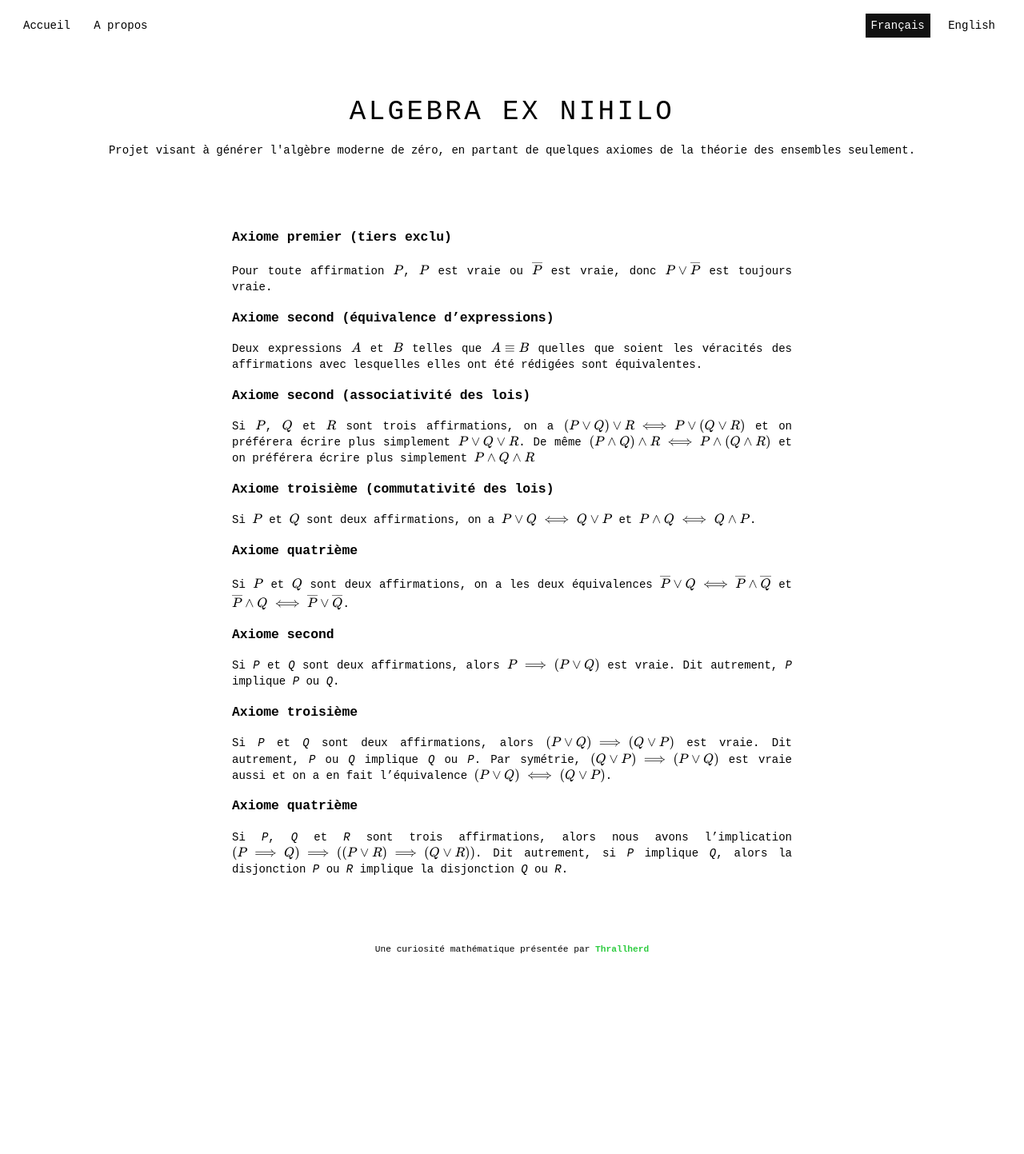
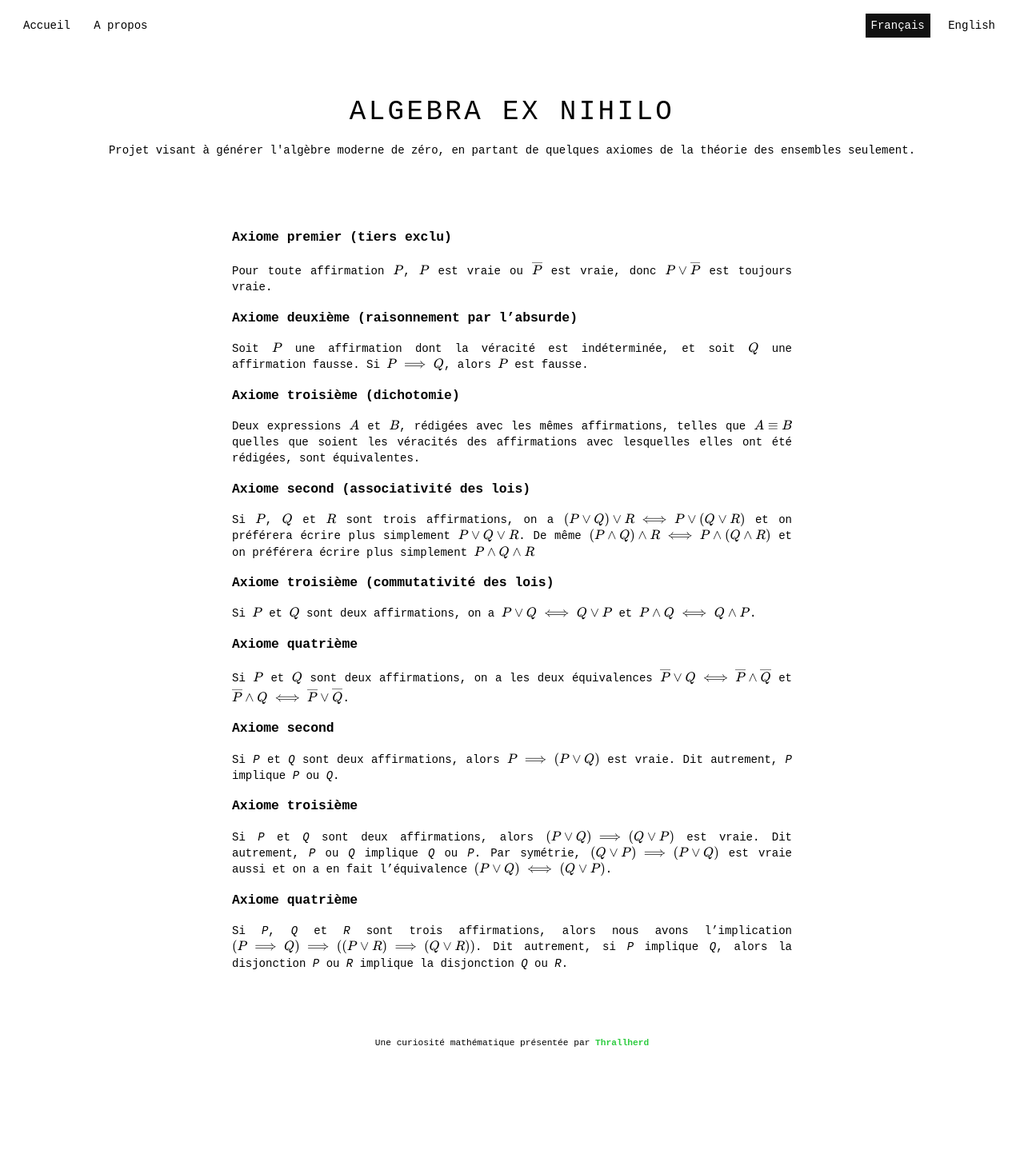
Before and after one commit to Thrallherd/AlgebraExNihilo, a Jekyll site: the page built from logic_axm2.md, in a window 1280 px wide. Shown: the whole page at 80% size. Built offline with Jekyll 4.4.1, drawn with Linux system fonts in a browser that asks for light colours; formulas are drawn with MathJax 3; before the commit the page ends 1326 px from its top, so only the background shows below that.

Commit message:
Update logic_axm2.md

```diff
--- a/logic_axm2.md
+++ b/logic_axm2.md
@@ -10,8 +10,11 @@ handle: /logic_axm2
 ### Axiome premier (tiers exclu)
 Pour toute affirmation $$P$$, $$P$$ est vraie ou $$\overline P$$ est vraie, donc $$P \lor \overline P$$ est toujours vraie.
 
-### Axiome second (équivalence d'expressions)
-Deux expressions $$A$$ et $$B$$ telles que $$A \equiv B$$ quelles que soient les véracités des affirmations avec lesquelles elles ont été rédigées sont équivalentes.
+### Axiome deuxième (raisonnement par l'absurde)
+Soit $$P$$ une affirmation dont la véracité est indéterminée, et soit $$Q$$ une affirmation fausse. Si $$P \implies Q$$, alors $$P$$ est fausse.
+
+### Axiome troisième (dichotomie)
+Deux expressions $$A$$ et $$B$$, rédigées avec les mêmes affirmations, telles que $$A \equiv B$$ quelles que soient les véracités des affirmations avec lesquelles elles ont été rédigées, sont équivalentes.
 
 ### Axiome second (associativité des lois)
 Si $$P$$, $$Q$$ et $$R$$ sont trois affirmations, on a $$(P \lor Q) \lor R \iff P \lor (Q \lor R)$$ et on préférera écrire plus simplement $$P \lor Q \lor R$$. De même $$(P \land Q) \land R \iff P \land (Q \land R)$$ et on préférera écrire plus simplement $$P \land Q \land R$$
```
